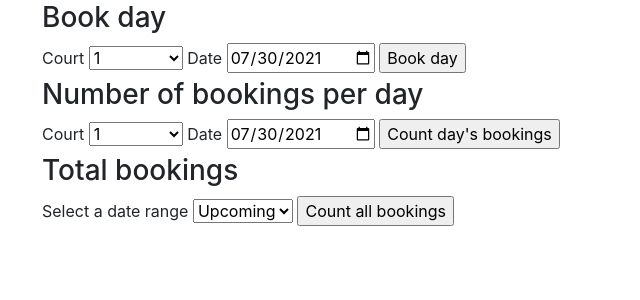
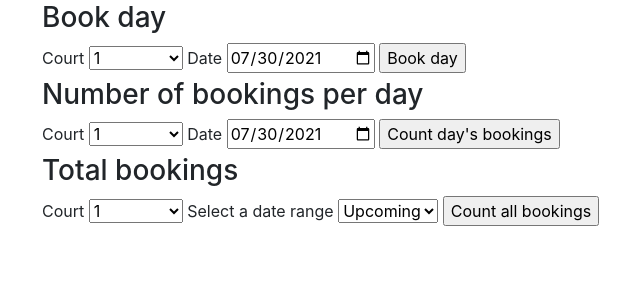
Before and after one commit to guiOsorio/Court-Scheduling-Platform, a Flask app: page /admin in a window 1280 px wide. Shown: the part 320-620 px from the top of the page, without its empty margins (43-683 px from the left). Run offline with Flask 2, Linux system fonts and the light colour scheme; a user stored in the database is signed in.

Commit message:
Courts field added to all bookings admin form

```diff
--- a/app.py
+++ b/app.py
@@ -328,12 +328,12 @@ def admin():
         if not bookings_data:
             if court == "All courts":
                 msg = "No bookings for the selected day"
-                return render_template("admin.html", form_court_date=form_court_date, msg=msg)
+                return render_template("admin.html", form_court_date=form_court_date, courts_all=courts_all, msg=msg)
             else:
                 msg = "No bookings for this court on the selected day"
-                return render_template("admin.html", form_court_date=form_court_date, msg=msg)
+                return render_template("admin.html", form_court_date=form_court_date, courts_all=courts_all, msg=msg)
         else:
-            return render_template("admin.html", form_court_date=form_court_date, bd=bookings_data)
+            return render_template("admin.html", form_court_date=form_court_date, courts_all=courts_all, bd=bookings_data)
 
     if "delete_booking" in request.form and request.method == "POST":
         booking_id = request.form.get("id")
@@ -433,38 +433,46 @@ def admin():
         if court == "All courts":
             cur.execute("SELECT COUNT(*) FROM bookings WHERE date = :date", {"date": selected_date_str})
             day_count = cur.fetchone()[0]
-            return render_template("admin.html", form_court_date=form_court_date, day_count=day_count, selected_date_str=selected_date_str)
+            return render_template("admin.html", form_court_date=form_court_date, courts_all=courts_all, day_count=day_count, selected_date_str=selected_date_str)
         # else, count number of bookings for the selected day and court
         else:
             cur.execute("SELECT COUNT(*) FROM bookings WHERE date = :date AND court = :court", {"date": selected_date_str, "court": court})
             day_count = cur.fetchone()[0]
-            return render_template("admin.html", form_court_date=form_court_date, day_count=day_count, selected_date_str=selected_date_str, court=court)
+            return render_template("admin.html", form_court_date=form_court_date, courts_all=courts_all, day_count=day_count, selected_date_str=selected_date_str, court=court)
 
     if "count_all_bookings" and request.method == "POST":
 
         input_range = request.form.get("range")
+        court = request.form.get("court")
+        current_time_str = datetime.now().strftime("%H:%M") # string
 
         # count number of all bookings based on input
         if input_range == "upcoming": # only count bookings for today and the future
             current_date_str = datetime.today().strftime('%Y-%m-%d')
-            cur.execute("SELECT COUNT(*) FROM bookings WHERE date >= :current_date", {"current_date": current_date_str})
-            total_count = cur.fetchone()[0]
+            if court == "All courts":
+                cur.execute("SELECT COUNT(*) FROM bookings WHERE date >= :current_date AND time > :current_time",
+                            {"current_date": current_date_str, "current_time": current_time_str})
+            else:
+                cur.execute("SELECT COUNT(*) FROM bookings WHERE date >= :current_date AND court = :court AND time > :current_time",
+                            {"current_date": current_date_str, "court": court, "current_time": current_time_str})
         elif input_range == "total": # count all bookings regardless of date
-            cur.execute("SELECT COUNT(*) FROM bookings")
-            total_count = cur.fetchone()[0]
+            if court == "All courts":
+                cur.execute("SELECT COUNT(*) FROM bookings")
+            else:
+                cur.execute("SELECT COUNT(*) FROM bookings WHERE court = :court", {"court": court})
         else:
             flash("Invalid range input")
             return redirect("/admin")
 
-        return render_template("admin.html", form_court_date=form_court_date, total_count=total_count, input_range=input_range)
+        total_count = cur.fetchone()[0]
+        return render_template("admin.html", form_court_date=form_court_date, courts_all=courts_all, court=court, total_count=total_count, input_range=input_range)
 
     # page load with GET
-    return render_template("admin.html", form_court_date=form_court_date)
+    return render_template("admin.html", form_court_date=form_court_date, courts_all=courts_all)
 
 
 # NEXT TODOS
 # -------------------------------------------------------------------------------------------------------------------------------------------------------------------------------------
-# add courts input to count_all_bookings for admin to be able to count the bookings by court (use flask-WTForms for that form)
 # admin registering
 # store admin in session as a boolean isAdmin if type is admin when logging in
 # admin_required
--- a/templates/admin.html
+++ b/templates/admin.html
@@ -102,6 +102,12 @@
     <h3>Total bookings</h3>
 
     <form action="/admin" method="POST">
+        <label for="court">Court</label>
+        <select name="court" id="court">
+            {% for court in courts_all %}
+                <option value="{{ court }}">{{ court }}</option>
+            {% endfor %}
+        </select>
         <label for="range">Select a date range</label>
         <select name="range" id="range">
             <option value="upcoming">Upcoming</option>
@@ -110,8 +116,12 @@
         <input type="submit" name="count_all_bookings" id="count_all_bookings" value="Count all bookings">
     </form>
 
-    {% if total_count and input_range %}
-        <p><strong>Count of {{ input_range }} bookings is {{ total_count }}</strong></p>
+    {% if total_count or total_count == 0 %}
+        {% if court == "All courts" %}
+            <p><strong>Count of {{ input_range }} bookings for {{ court }} is {{ total_count }}</strong></p>
+        {% else %}
+            <p><strong>Count of {{ input_range }} bookings for court {{ court }} is {{ total_count }}</strong></p>
+        {% endif %}
     {% endif %}
 
 
```
Also changed, not shown: scheduling.db, 1 other file.
